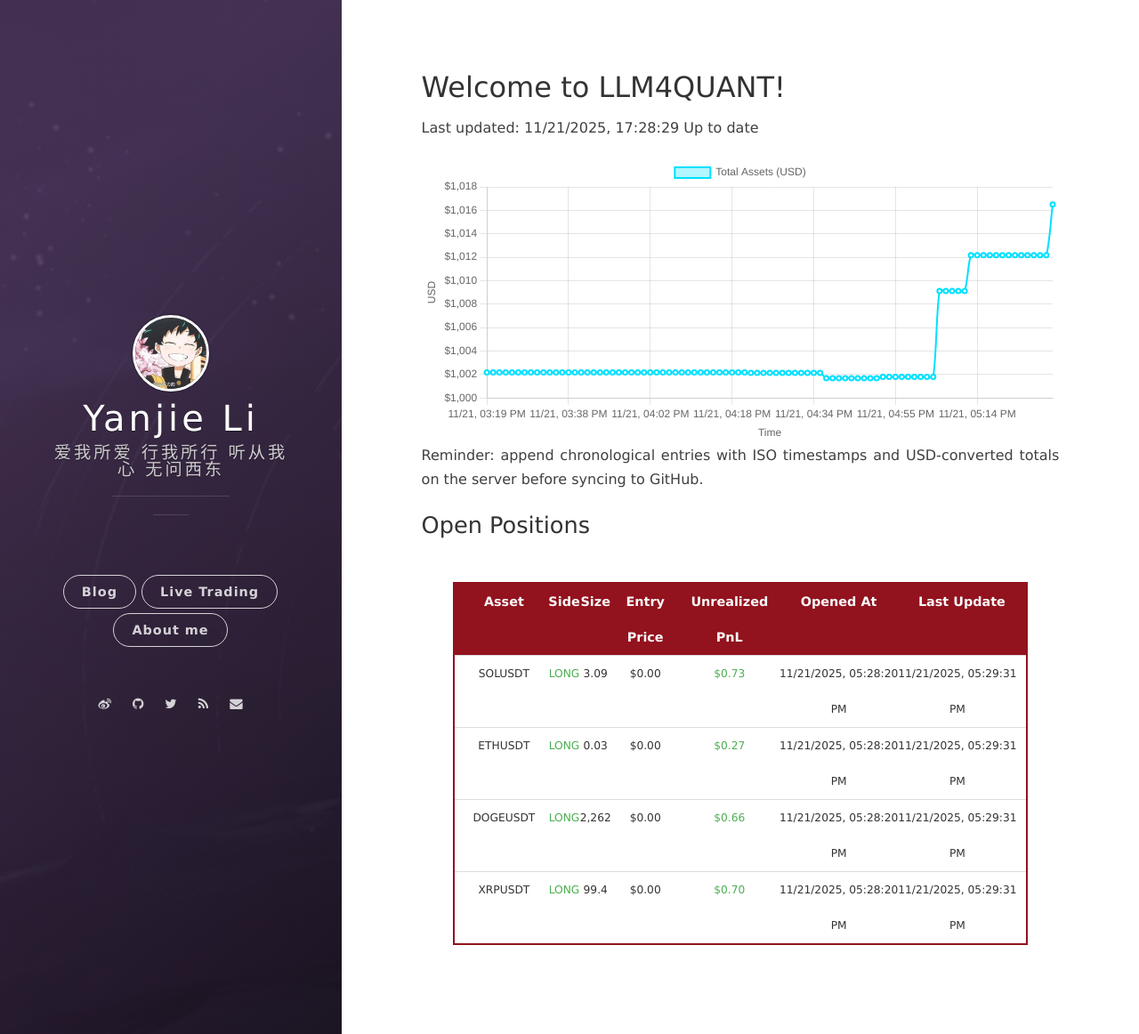
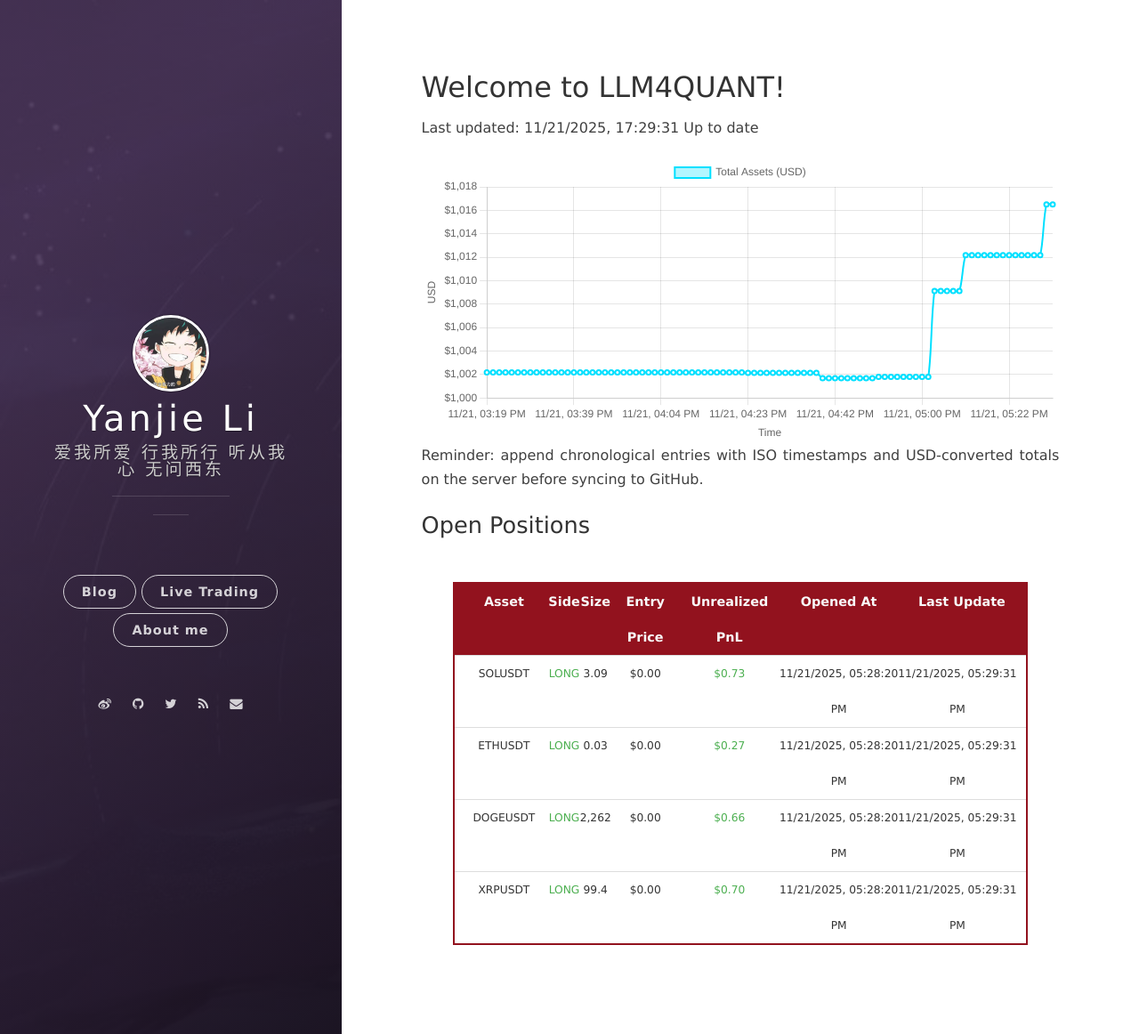
Before and after one commit to leeyegy/leeyegy.github.io, a Jekyll site: the page built from live-trading.html, in a window 1280 px wide and 1162 px high. Shown: the whole window at 89% size. Built offline with Jekyll 4.4.1, drawn with Linux system fonts in a browser that asks for light colours; nearby versions of some CDN libraries.

Commit message:
AccountMonitor: update balance history 2025-11-22T01:29:31+08:00

```diff
--- a/assets/data/binance/balance-history.json
+++ b/assets/data/binance/balance-history.json
@@ -1,5 +1,5 @@
 {
-  "generatedAt": "2025-11-22T01:28:29+08:00",
+  "generatedAt": "2025-11-22T01:29:31+08:00",
   "asset": "total_usd_value",
   "history": [
     {
@@ -365,6 +365,10 @@
     {
       "timestamp": "2025-11-22T01:28:29+08:00",
       "totalUsd": 1016.50120675
+    },
+    {
+      "timestamp": "2025-11-22T01:29:31+08:00",
+      "totalUsd": 1016.50120675
     }
   ]
 }
```
